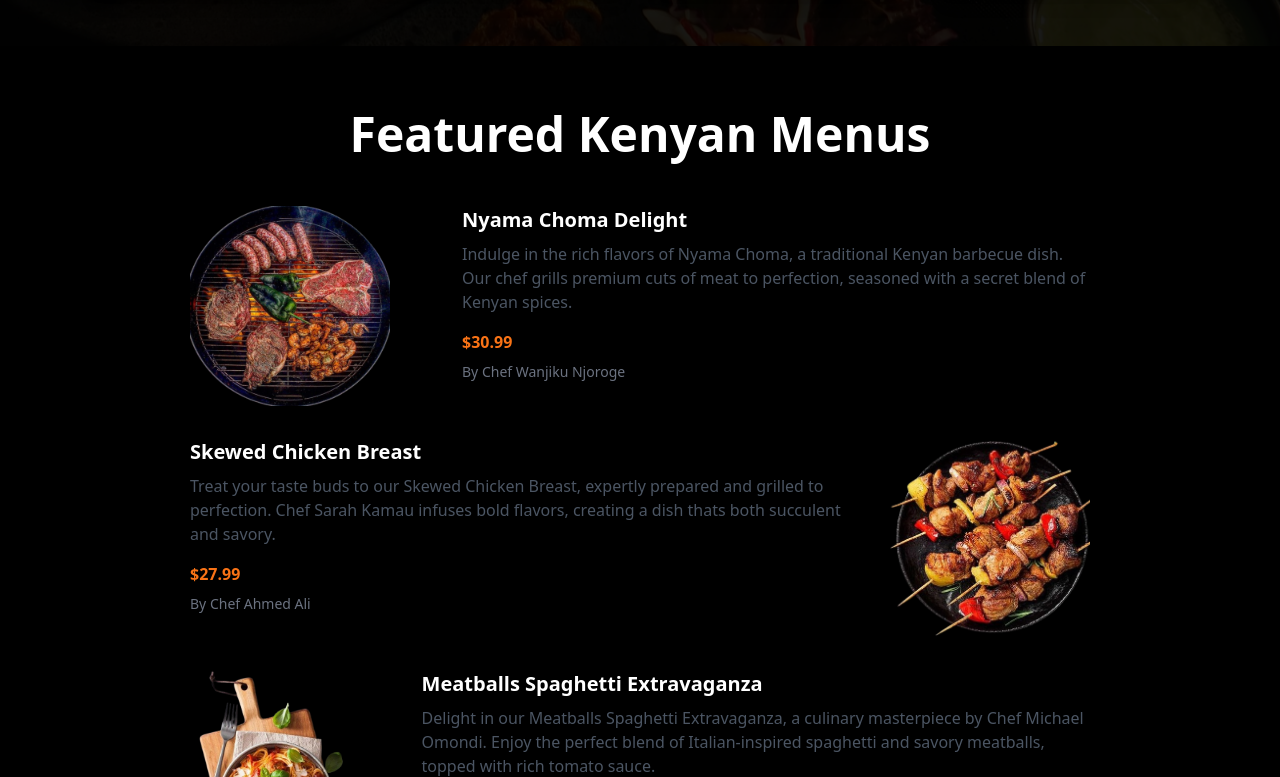
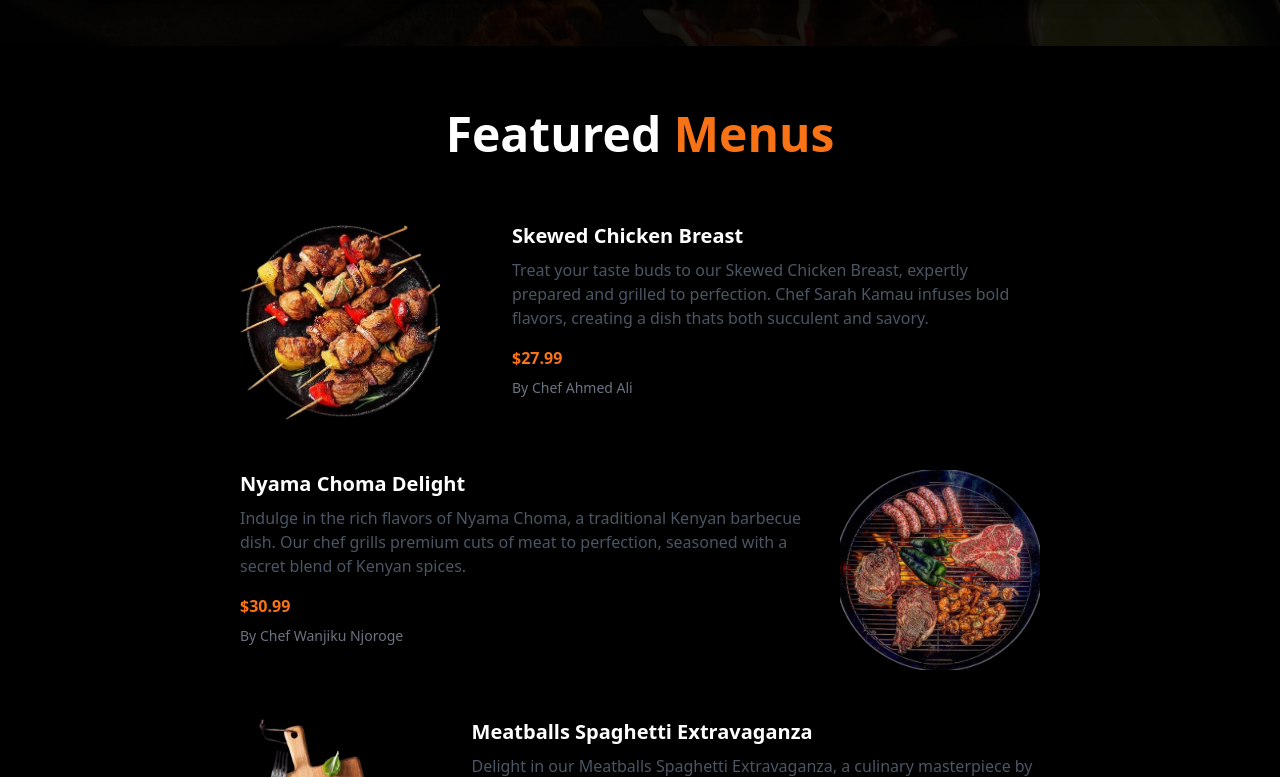
Before and after one commit to naomirono/Catering_app, a React (Vite) app in the folder client/: page / in a window 1280 px wide. Shown: the part 2083-2860 px from the top of the page. Built offline with nearby package versions, Linux system fonts and the light colour scheme.

Commit message:
Reduce the max width

```diff
--- a/client/src/components/Layout/Featured/FeaturedMenu.jsx
+++ b/client/src/components/Layout/Featured/FeaturedMenu.jsx
@@ -3,21 +3,22 @@
 import React from 'react';
 
 const menusData = [
+
   {
     id: 1,
+    title: 'Skewed Chicken Breast',
+    description: 'Treat your taste buds to our Skewed Chicken Breast, expertly prepared and grilled to perfection. Chef Sarah Kamau infuses bold flavors, creating a dish thats both succulent and savory.',
+    price: '$27.99',
+    chef: 'Chef Ahmed Ali',
+    image: '/src/assets/CateringMenu6.png', // Replace with actual image URL
+  },
+  {
+    id: 2,
     title: 'Nyama Choma Delight',
     description: 'Indulge in the rich flavors of Nyama Choma, a traditional Kenyan barbecue dish. Our chef grills premium cuts of meat to perfection, seasoned with a secret blend of Kenyan spices.',
     price: '$30.99',
     chef: 'Chef Wanjiku Njoroge',
     image: '/src/assets/CateringMenu1.png', // Replace with actual image URL
-  },
-  {
-    id: 2,
-    title: 'Skewed Chicken Breast',
-    description: 'Treat your taste buds to our Skewed Chicken Breast, expertly prepared and grilled to perfection. Chef Sarah Kamau infuses bold flavors, creating a dish thats both succulent and savory.',
-    price: '$27.99',
-    chef: 'Chef Ahmed Ali',
-    image: '/src/assets/CateringMenu6.png', // Replace with actual image URL
   },
   {
     id: 3,
@@ -38,14 +39,14 @@ const FeaturedMenus = () => {
 
   return (
     <section className="py-16">
-      <div className="container mx-auto max-w-[900px]">
-       <div className='text-center'>
-       <h2 className="text-5xl font-bold mb-12 text-white">Featured Kenyan Menus</h2>
+      <div className="container mx-auto max-w-[800px]">
+       <div className='text-center mb-14'>
+       <h2 className="text-5xl font-bold  text-white">Featured <span className='text-orange-500'>Menus</span></h2>
        </div>
 
         <div className="grid grid-cols-1 md:grid-cols-1 lg:grid-cols-1 gap-8">
           {menusData.map((menu) => (
-            <div key={menu.id} className=" flex">
+            <div key={menu.id} className="py-2 flex">
               {menu.id === 1 && (
                 <>
                   <img src={menu.image} alt={menu.title} className="w-[200px] h-[200px] object-cover mr-8 " />
```
